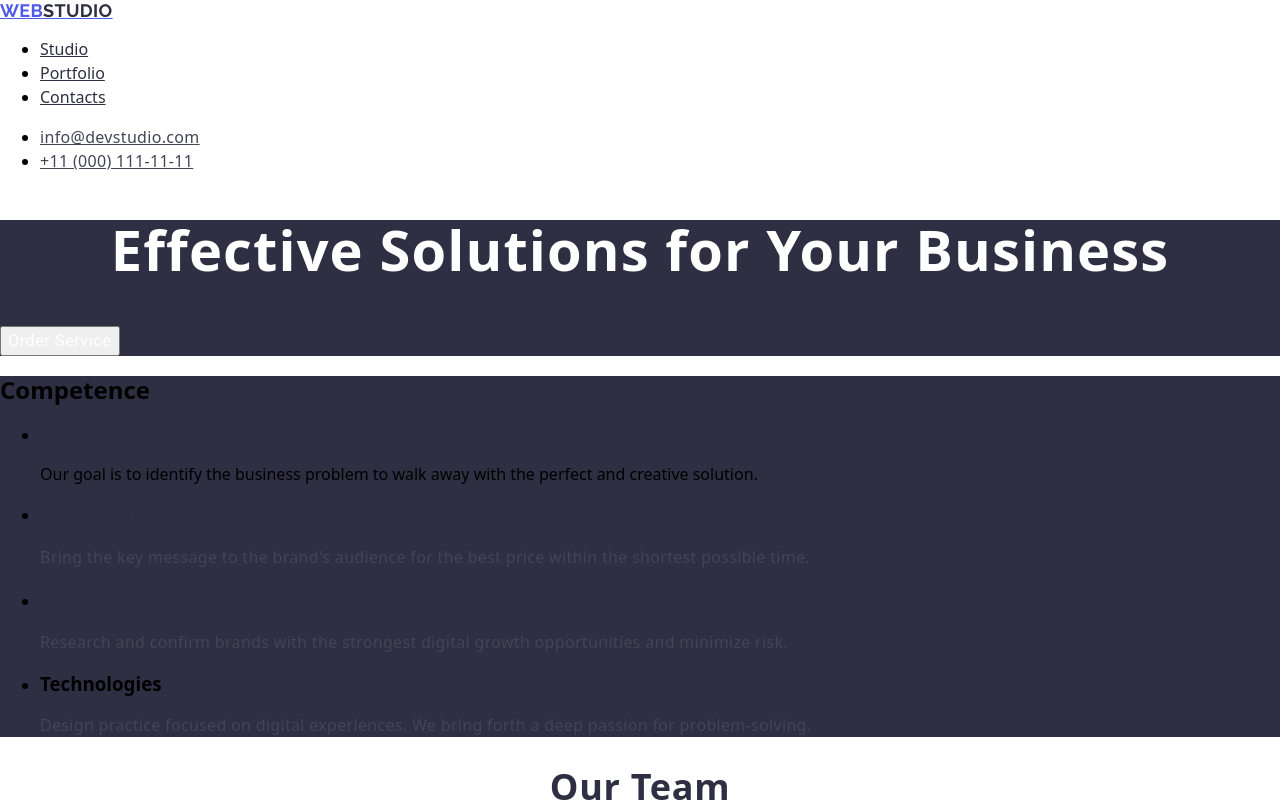
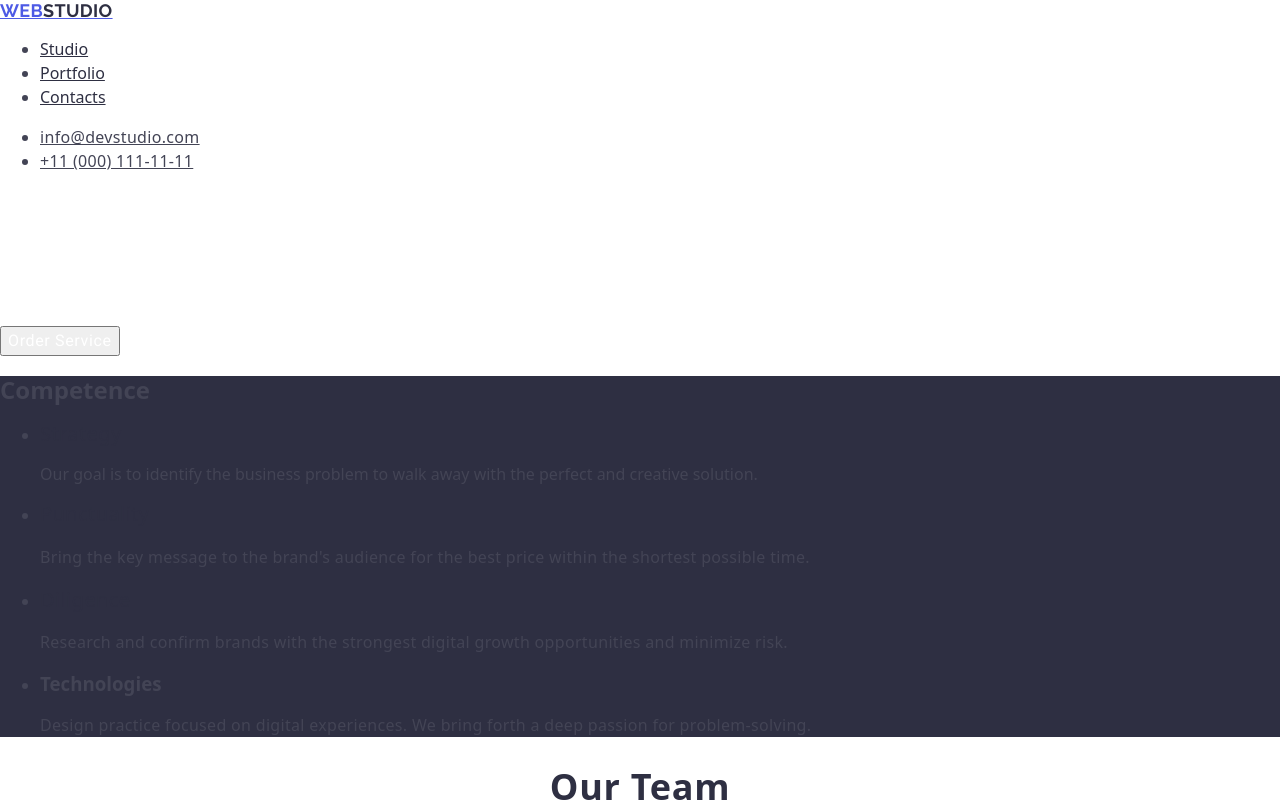
Before and after one commit to ukrainevictoria/goit-markup-hw-02, a plain HTML site: page index.html in a window 1280 px wide. Shown: the top 810 px of the page. Drawn offline with nearby package versions, Linux system fonts and the light colour scheme.

Commit message:
changes 6

```diff
--- a/css/styles.css
+++ b/css/styles.css
@@ -1,4 +1,4 @@
-.body {
+body {
     font-family: "Roboto", sans-serif
     font-family: "Raleway";
     color: #434455;
--- a/index.html
+++ b/index.html
@@ -48,7 +48,7 @@
     <!-- Main Content -->
     <main>
         <!-- Professionalism -->
-        <section class="profi">
+        <section class="">
             <h1 id="studio" class="title">Effective Solutions for Your Business</h1>
             <button type="button" class="button">Order Service</button>
         </section>
```
